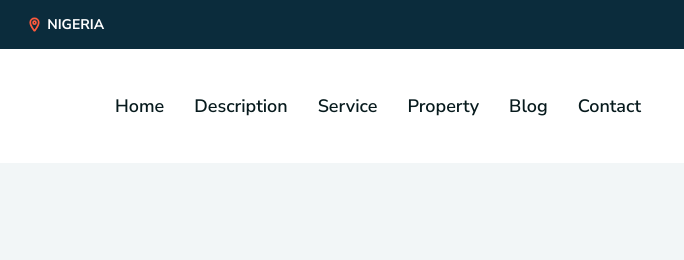
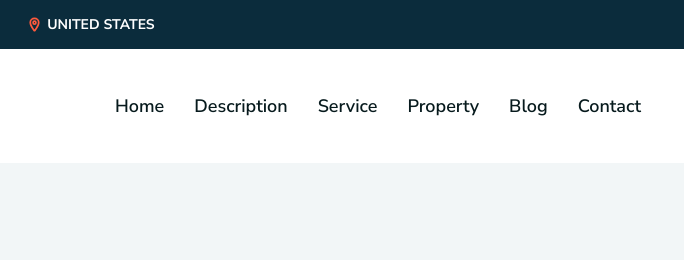
Before and after one commit to wizyy1404/real-estate-investment, a plain HTML site: page index.html in a window 1280 px wide. Shown: the top 260 px of the page, 292-976 px from the left. Drawn offline with nearby package versions, Linux system fonts and the light colour scheme.

Commit message:
Update index.html
index.html

```diff
--- a/index.html
+++ b/index.html
@@ -54,7 +54,7 @@
             <a href="#" class="header-top-link">
               <ion-icon name="location-outline"></ion-icon>
 
-              <address>NIGERIA</address>
+              <address>UNITED STATES</address>
             </a>
           </li>
 
```
